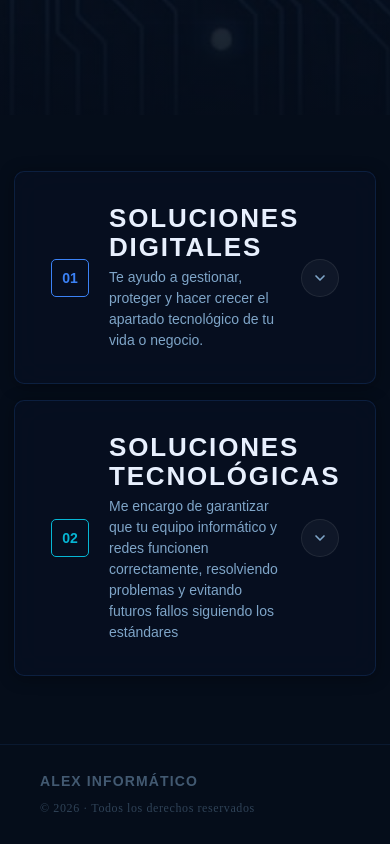
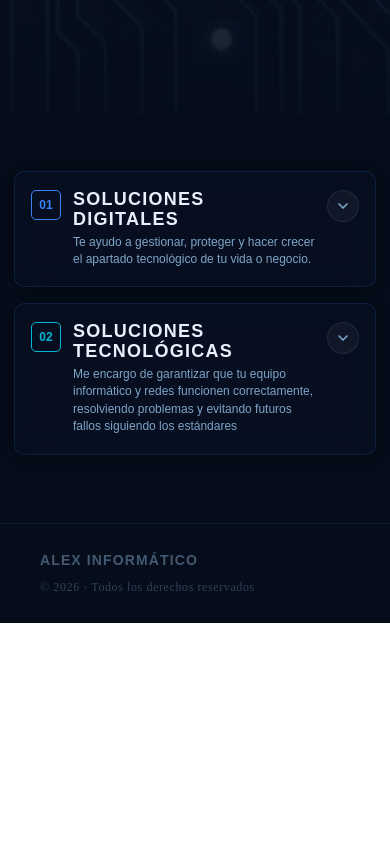
Before and after one commit to Haring72/personal-webpage, a React (Vite) app: page / in a window 390 px wide. Shown: the part 857-1701 px from the top of the page. After the commit the page ends 1480 px from the top, so only its background shows below. Built offline with nearby package versions, Linux system fonts and the light colour scheme.

Commit message:
Category panel CSS file modified for mobile optimization

```diff
--- a/src/components/CategoryPanel.module.css
+++ b/src/components/CategoryPanel.module.css
@@ -77,3 +77,69 @@
   grid-template-columns: repeat(auto-fit, minmax(220px, 1fr));
   gap: 20px;
 }
+
+@media (max-width: 768px) {
+  .toggleButton {
+    padding: 24px 20px;
+    gap: 14px;
+    align-items: flex-start;
+  }
+
+  .indexBadge {
+    width: 32px;
+    height: 32px;
+    font-size: 13px;
+  }
+
+  .label {
+    font-size: 20px;
+  }
+
+  .summary {
+    font-size: 13px;
+  }
+
+  .toggleIcon {
+    width: 32px;
+    height: 32px;
+  }
+
+  .panelContent {
+    padding: 24px 20px 28px;
+    grid-template-columns: 1fr;
+    gap: 14px;
+  }
+}
+
+@media (max-width: 480px) {
+  .toggleButton {
+    padding: 18px 16px;
+    gap: 12px;
+  }
+
+  .indexBadge {
+    width: 28px;
+    height: 28px;
+    font-size: 12px;
+  }
+
+  .label {
+    font-size: 18px;
+    margin-bottom: 4px;
+  }
+
+  .summary {
+    font-size: 12px;
+    line-height: 1.45;
+  }
+
+  .toggleIcon {
+    width: 30px;
+    height: 30px;
+  }
+
+  .panelContent {
+    padding: 18px 16px 22px;
+    gap: 12px;
+  }
+}
```
